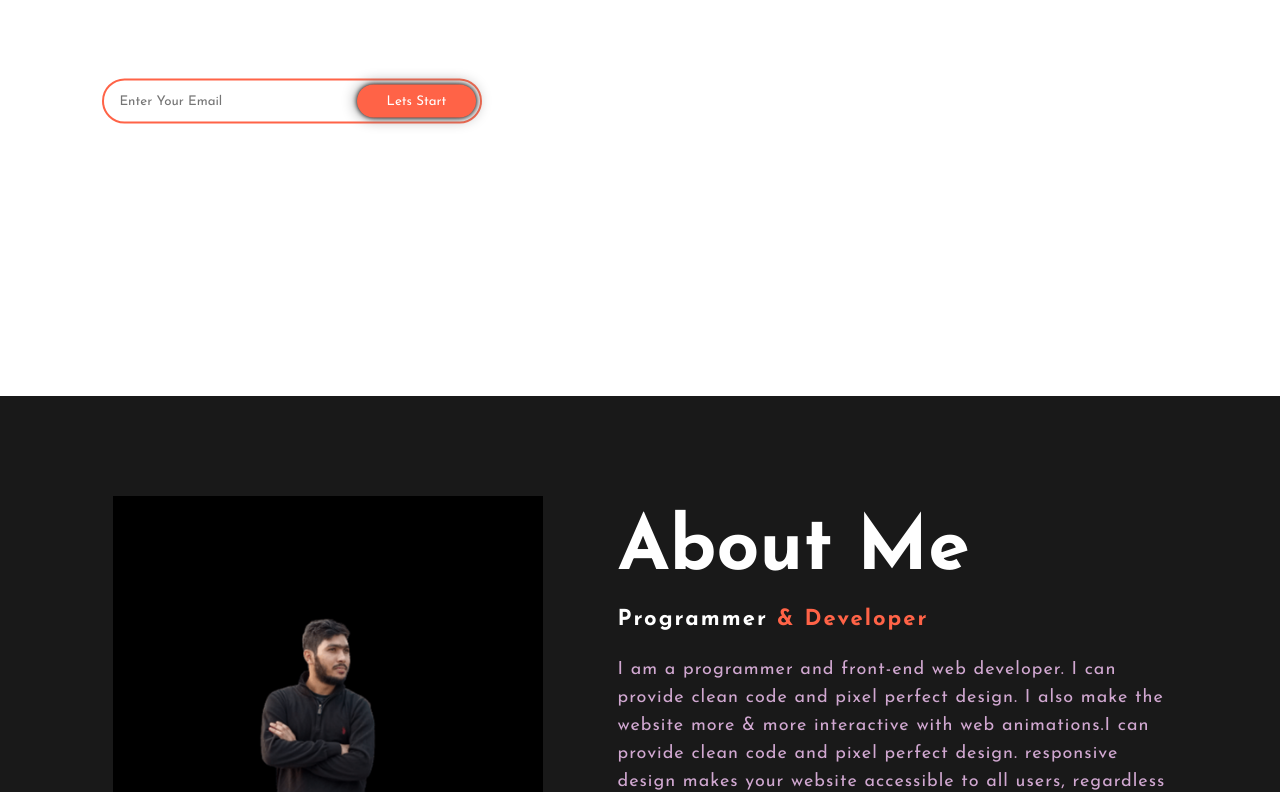
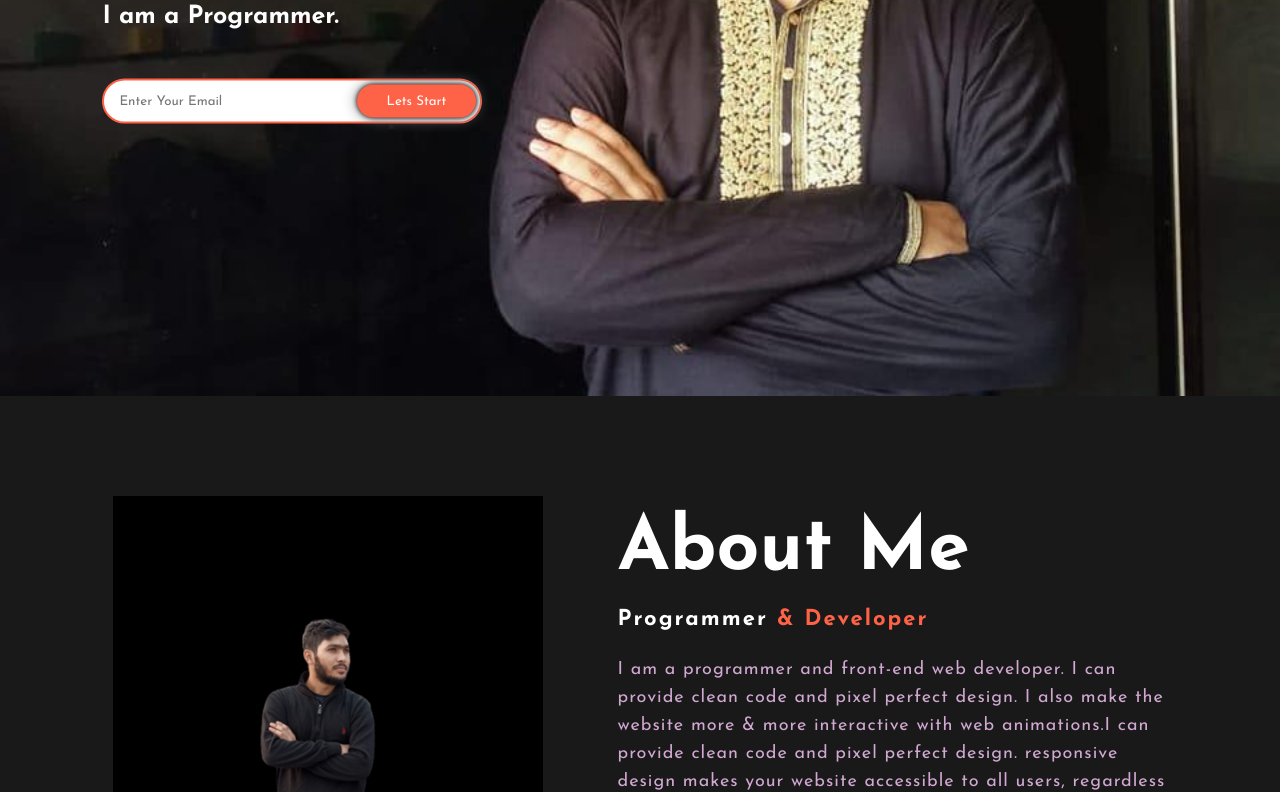
Before and after one commit to FardinulHoque/portfolio_website, a plain HTML site: page index.html in a window 1280 px wide. Shown: the part 404-1196 px from the top of the page. Drawn offline with Linux system fonts and the light colour scheme; files that its build step writes are made by us from their sources; files whose address does not match are found by name.

Commit message:
Update style.css

```diff
--- a/style.css
+++ b/style.css
@@ -7,7 +7,7 @@
 .hero{
 	height: 100vh;
 	width: 100%;
-	background-image: url(../img/background.jpg);
+	background-image: url(.././background.jpg);
 	background-size: cover;
 	background-position: center;
 }
```
